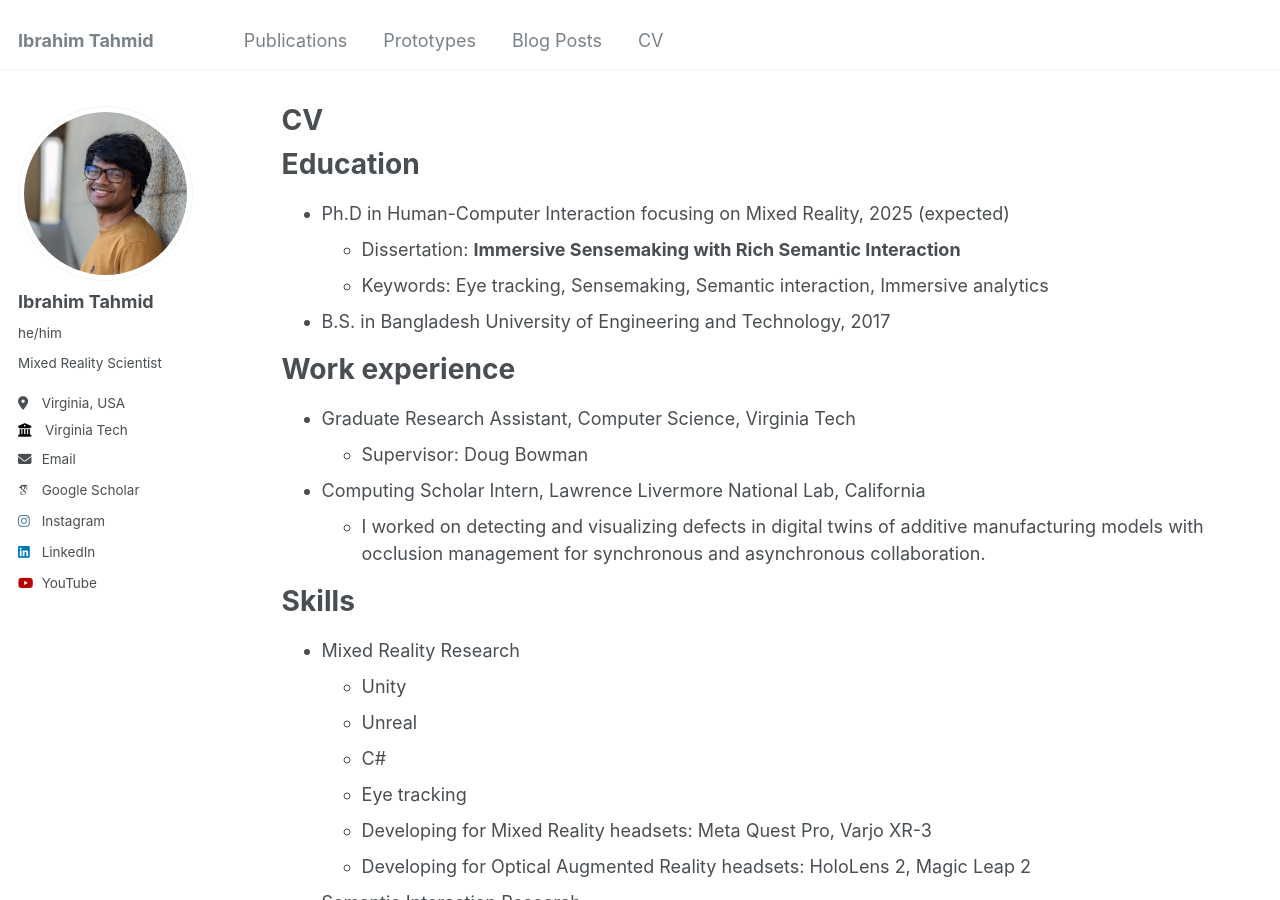
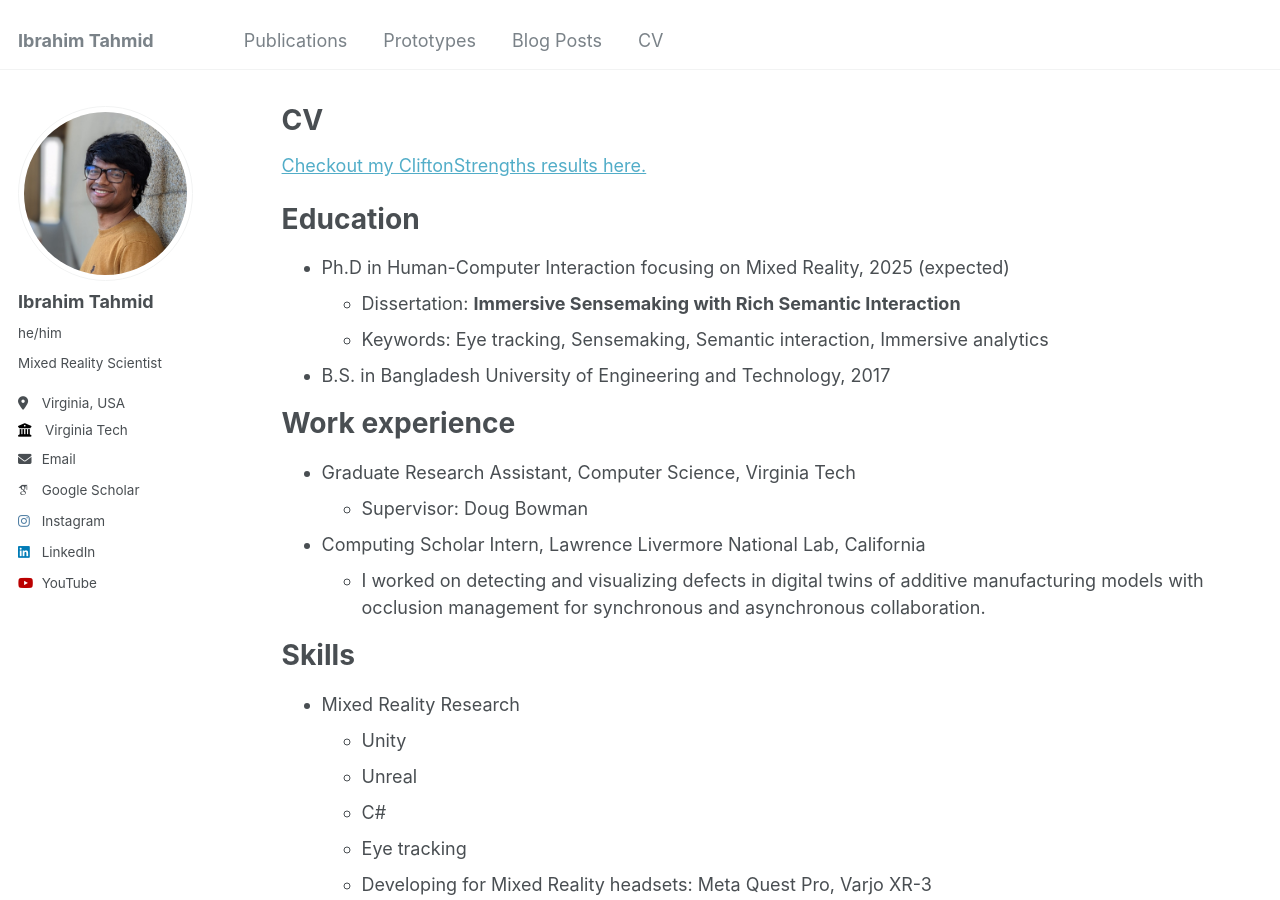
Before and after one commit to iatahmid/iatahmid.github.io, a Jekyll site: the page built from _pages/cv.md, in a window 1280 px wide and 900 px high. Built offline with Jekyll 4.4.1, drawn with Linux system fonts in a browser that asks for light colours; some web fonts are replaced.

Commit message:
add cliftonstrengths

```diff
--- a/_pages/cv.md
+++ b/_pages/cv.md
@@ -8,6 +8,8 @@ redirect_from:
 ---
 
 {% include base_path %}
+
+[Checkout my CliftonStrengths results here.](/files/CliftonStrengths_iatahmid.pdf)
 
 Education
 ======
```
Also changed, not shown: 3 other files.
